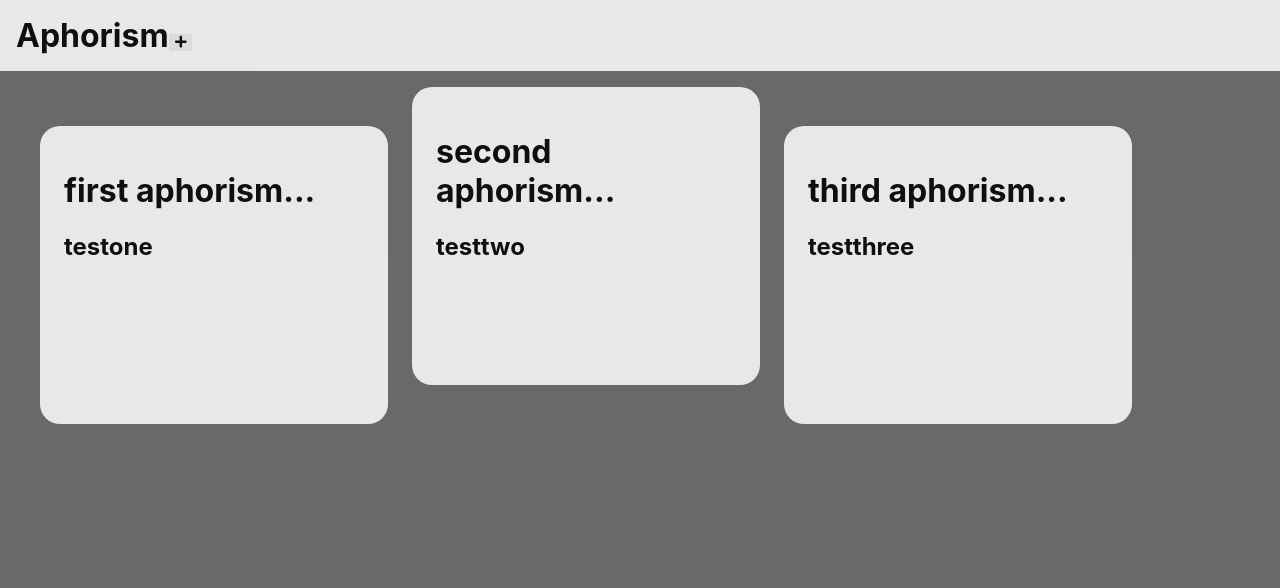
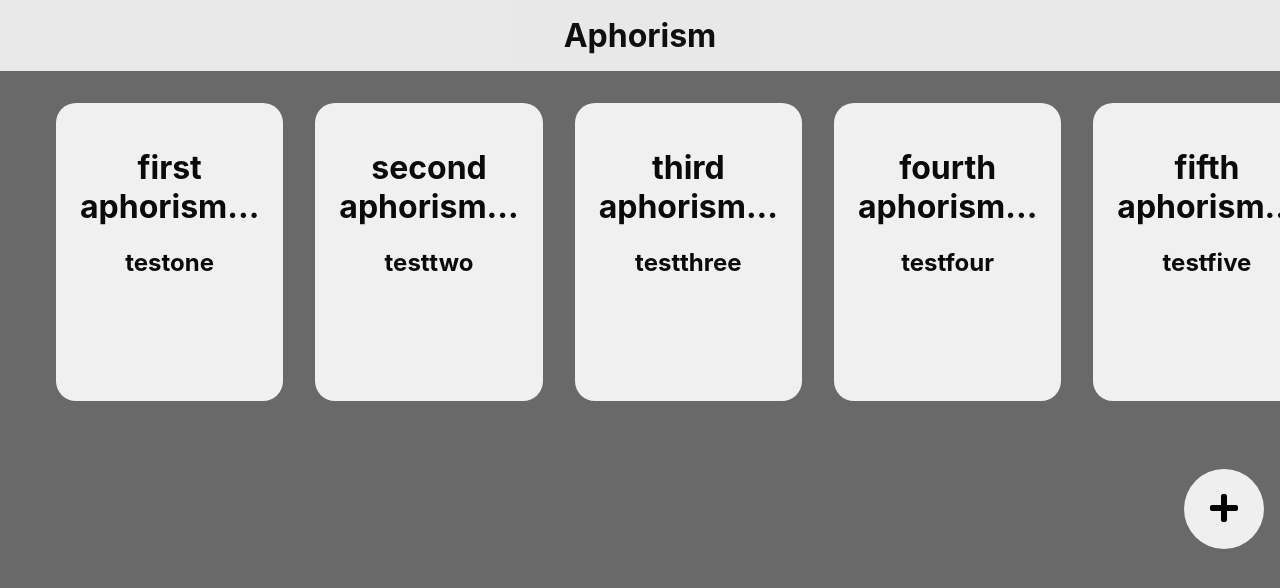
Before and after one commit to ssunpa/AphorismZip-react, a React (Create React App) app: page / in a window 1280 px wide. Shown: the top 588 px of the page. Built offline with nearby package versions, Linux system fonts and the light colour scheme; the HTML template or start-up script is replaced by a standard one.

Commit message:
design the initial function

```diff
--- a/package.json
+++ b/package.json
@@ -10,7 +10,10 @@
     "@testing-library/user-event": "^12.1.10",
     "react": "^17.0.2",
     "react-dom": "^17.0.2",
+    "react-modal": "^3.14.4",
+    "react-router-dom": "^6.0.2",
     "react-scripts": "4.0.3",
+    "react-scroll-horizontal": "^1.6.6",
     "web-vitals": "^1.0.1"
   },
   "scripts": {
--- a/src/App.css
+++ b/src/App.css
@@ -8,10 +8,24 @@ button {
     cursor: pointer;
 }
 
+.add {
+    padding: 1rem;
+    text-align: end;
+}
+
+.add__btn {
+    padding: 1rem;
+    width: 80px;
+    height: 80px;
+    border-radius: 50%;
+    font-size: 32px;
+}
+
 .navbar {
     padding: 1em;
     background-color: white;
     opacity: 0.85;
+    text-align: center;
 }
 
 .navbar__logo {
@@ -20,13 +34,19 @@ button {
     font-weight: bold;
 }
 
+.items {
+    height: 350px;
+    text-align: center;
+    display: flex;
+    overflow-x: scroll;
+}
+
 .item {
-    margin-right: 1.5em;
+    margin: 1em;
     padding: 1.5rem;
     background-color: white;
-    opacity: 0.85;
+    opacity: 0.9;
     height: 250px;
-    width: 300px;
     border-radius: 20px;
     display: inline-block;
 }
--- a/src/app.jsx
+++ b/src/app.jsx
@@ -2,6 +2,7 @@ import { Component } from 'react';
 import './app.css';
 import Items from './components/items';
 import Navbar from './components/navbar';
+import AddItem from './components/addItem';
 
 class App extends Component {
     state = {
@@ -9,6 +10,9 @@ class App extends Component {
             { id: 1, aphorism: 'first aphorism...', origin: 'testone' },
             { id: 2, aphorism: 'second aphorism...', origin: 'testtwo' },
             { id: 3, aphorism: 'third aphorism...', origin: 'testthree' },
+            { id: 4, aphorism: 'fourth aphorism...', origin: 'testfour' },
+            { id: 5, aphorism: 'fifth aphorism...', origin: 'testfive' },
+            { id: 6, aphorism: 'sixth aphorism...', origin: 'testsix' },
         ],
     };
     render() {
@@ -16,6 +20,7 @@ class App extends Component {
             <>
                 <Navbar />
                 <Items testitems={this.state.items} />
+                <AddItem />
             </>
         );
     }
--- /dev/null
+++ b/src/components/addItem.jsx
@@ -0,0 +1,35 @@
+import React, { Component } from 'react';
+import NewItem from './newItem';
+
+class AddItem extends Component {
+    constructor(props) {
+        super(props);
+        this.state = {
+            isModalOpen: false,
+        };
+    }
+
+    openModal = () => {
+        this.setState({ isModalOpen: true });
+    };
+
+    closeModal = () => {
+        this.setState({ isModalOpen: false });
+    };
+
+    render() {
+        return (
+            <div className="add">
+                <button className="add__btn" onClick={this.openModal}>
+                    <i className="fas fa-plus"></i>
+                </button>
+                <NewItem
+                    isOpen={this.state.isModalOpen}
+                    close={this.closeModal}
+                />
+            </div>
+        );
+    }
+}
+
+export default AddItem;
--- a/src/components/item.jsx
+++ b/src/components/item.jsx
@@ -6,8 +6,8 @@ class Item extends Component {
         return (
             <>
                 <li className="item">
-                    <h1>{aphorism}</h1>
-                    <h2>{origin}</h2>
+                    <h1 className="item__content">{aphorism}</h1>
+                    <h2 className="item__origin">{origin}</h2>
                 </li>
             </>
         );
--- a/src/components/items.jsx
+++ b/src/components/items.jsx
@@ -5,7 +5,7 @@ class Items extends Component {
     render() {
         return (
             <>
-                <ul>
+                <ul className="items">
                     {this.props.testitems.map((item) => (
                         <Item key={item.id} test={item} />
                     ))}
--- a/src/components/navbar.jsx
+++ b/src/components/navbar.jsx
@@ -5,10 +5,7 @@ class Navbar extends Component {
         return (
             <>
                 <header className="navbar">
-                    <sapn className="navbar__logo">Aphorism</sapn>
-                    <button className="navbar__addBtn">
-                        <i class="fas fa-plus"></i>
-                    </button>
+                    <span className="navbar__logo">Aphorism</span>
                 </header>
             </>
         );
--- /dev/null
+++ b/src/components/newItem.jsx
@@ -0,0 +1,10 @@
+import React, { Component } from 'react';
+import Modal from 'react-modal';
+
+class NewItem extends Component {
+    render() {
+        return <Modal isOpen={this.props.isOpen}>test modal</Modal>;
+    }
+}
+
+export default NewItem;
```
Also changed, not shown: 2 other files (tests, documents, lock files or other folders).
